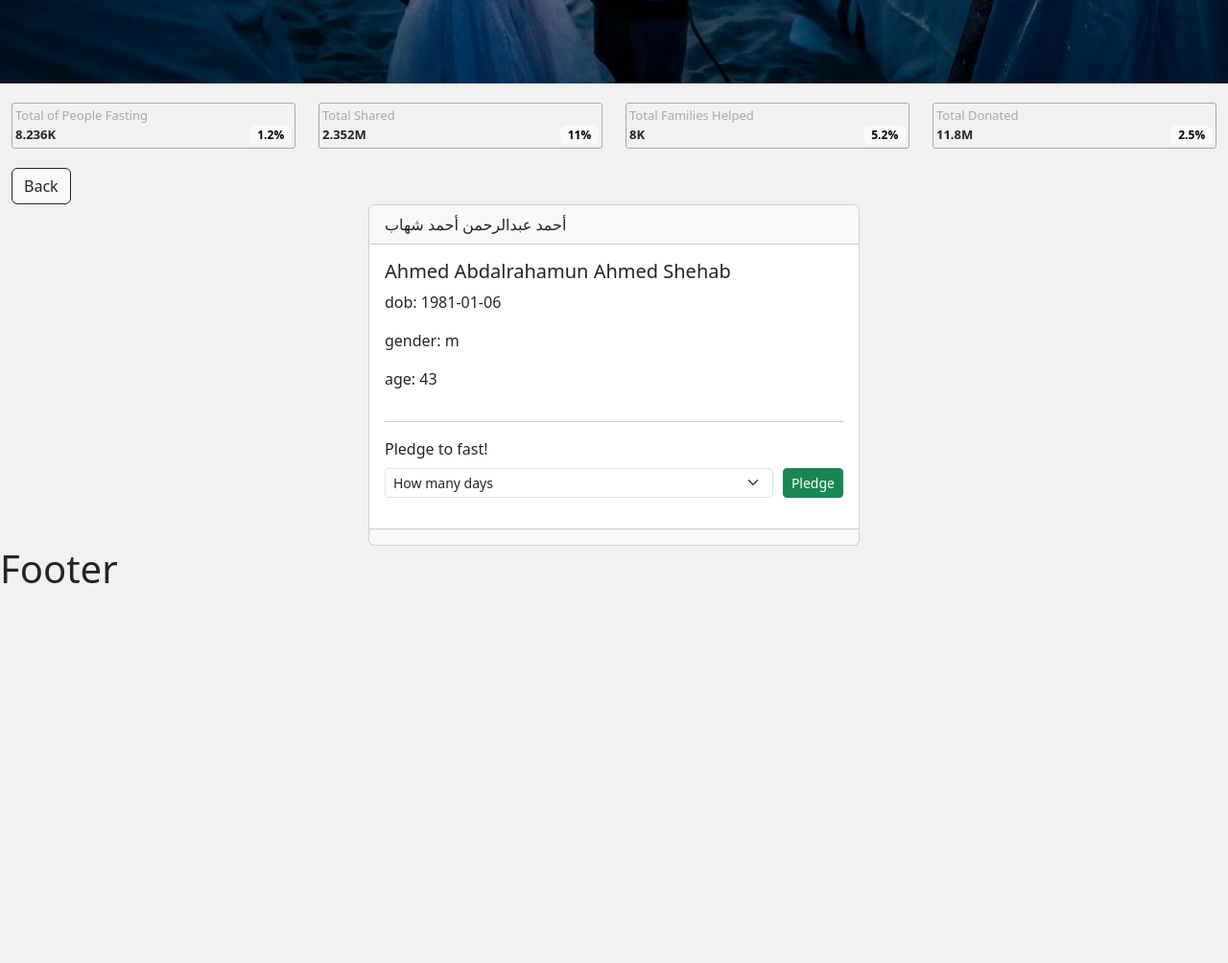
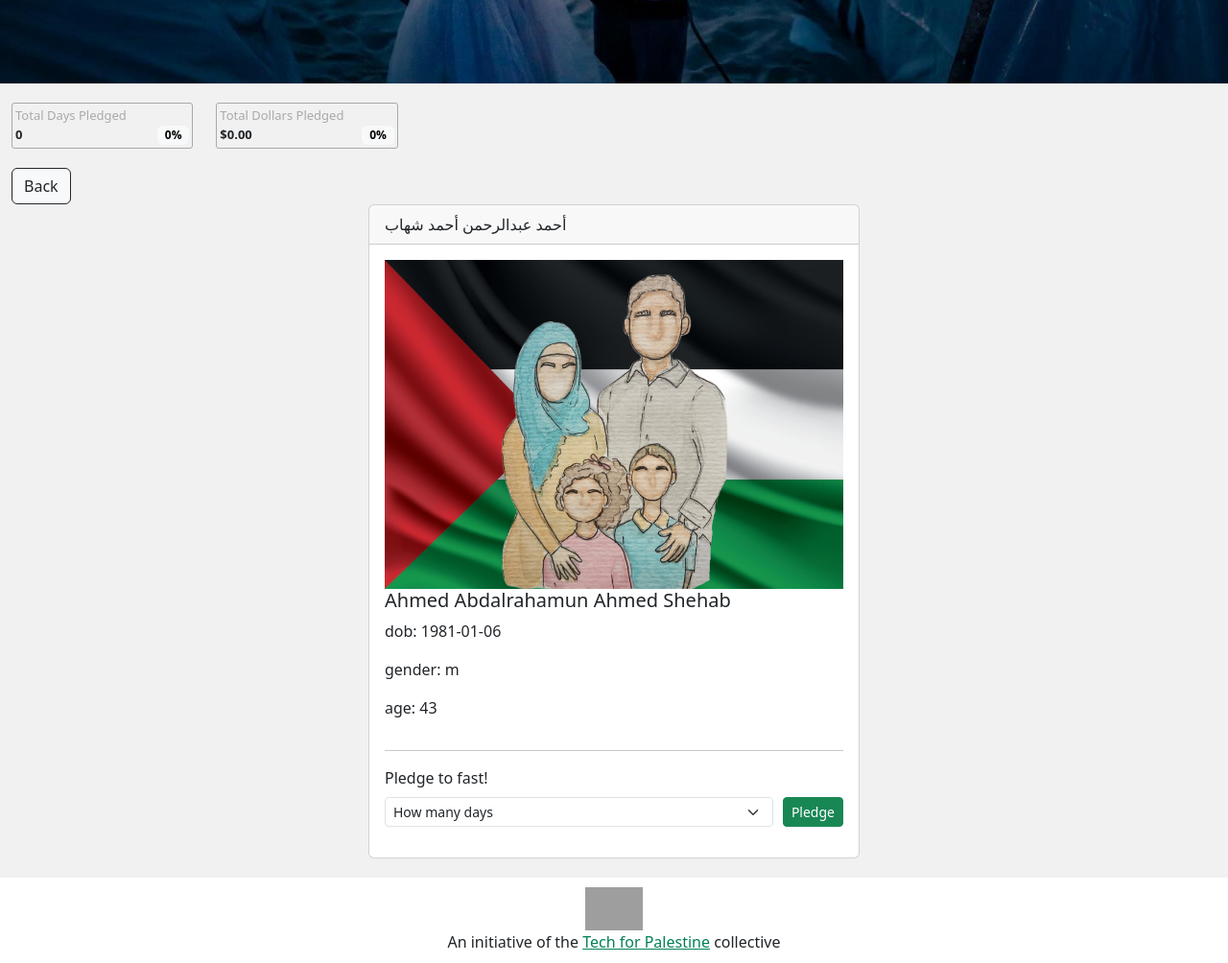
Before and after one commit to mhyder1/unity-fast-html, a plain HTML site: page profile.html in a window 1280 px wide. Shown: the part 413-1417 px from the top of the page at 96% size. Before the commit the page ends 1038 px from the top, so only its background shows below. Drawn offline with nearby package versions, Linux system fonts and the light colour scheme; grey boxes are pictures that could not be loaded.

Commit message:
added images

```diff
--- a/profile.html
+++ b/profile.html
@@ -29,39 +29,21 @@
           <p>starting March 11th</p>
         </div>
         <div class="row stats">
-          <div class="col-sm-6 col-lg-3">
+          <div class="col-sm-6 col-lg-2">
             <div class="stat">
-              <p class="stat-title">Total of People Fasting</p>
+              <p class="stat-title">Total Days Pledged</p>
               <section class="stat-numbers">
-                <span class="stat-number">8.236K</span
-                ><span class="badge text-bg-light">1.2%</span>
+                <span class="stat-number">0</span
+                ><span class="badge text-bg-light">0%</span>
               </section>
             </div>
           </div>
-          <div class="col-sm-6 col-lg-3">
+          <div class="col-sm-6 col-lg-2">
             <div class="stat">
-              <p class="stat-title">Total Shared</p>
+              <p class="stat-title">Total Dollars Pledged</p>
               <section class="stat-numbers">
-                <span class="stat-number">2.352M</span
-                ><span class="badge text-bg-light">11%</span>
-              </section>
-            </div>
-          </div>
-          <div class="col-sm-6 col-lg-3">
-            <div class="stat">
-              <p class="stat-title">Total Families Helped</p>
-              <section class="stat-numbers">
-                <span class="stat-number">8K</span
-                ><span class="badge text-bg-light">5.2%</span>
-              </section>
-            </div>
-          </div>
-          <div class="col-sm-6 col-lg-3">
-            <div class="stat">
-              <p class="stat-title">Total Donated</p>
-              <section class="stat-numbers">
-                <span class="stat-number">11.8M</span
-                ><span class="badge text-bg-light">2.5%</span>
+                <span class="stat-number">$0.00</span
+                ><span class="badge text-bg-light">0%</span>
               </section>
             </div>
           </div>
@@ -72,6 +54,13 @@
         <div class="card card-profile">
           <div class="card-header">أحمد عبدالرحمن أحمد شهاب</div>
           <div class="card-body card-details-body">
+            <div class="family-img">
+              <img
+                src="images/family_color.webp"
+                class="card-img-top"
+                alt="..."
+              />
+            </div>
             <h5 class="card-title">Ahmed Abdalrahamun Ahmed Shehab</h5>
             <p class="card-text">dob: 1981-01-06</p>
             <p class="card-text">gender: m</p>
@@ -126,10 +115,22 @@
               </div>
             </form>
           </div>
-          <div class="card-footer"></div>
+          <!-- <div class="card-footer"></div> -->
         </div>
-        <h1>Footer</h1>
       </div>
+      <footer class="tfp-logo">
+        <img
+          src="https://data.techforpalestine.org/img/logo.svg"
+          alt="tech for palestine logo"
+        />
+        <span
+          >An initiative of the
+          <a class="link" href="https://techforpalestine.org/" target="_blank"
+            >Tech for Palestine</a
+          >
+          collective</span
+        >
+      </footer>
     </div>
   </body>
 </html>
--- a/styles.css
+++ b/styles.css
@@ -95,6 +95,7 @@ body {
     justify-content: center;
     padding: 10px;
     background-color: white;
+    margin-top: 20px;
   }
 
   footer img {
@@ -154,6 +155,21 @@ body {
     color: white;
   }
 
+  .family-img {
+    background-image: url(images/flag.jpg);
+    background-size: cover;
+    overflow: hidden;
+  }
+
+  .family-img img{
+    width: 50%;
+    margin: 0 auto;
+    display: block;
+    position: relative;
+    top: 12px;
+
+  }
+
   /* Desktop */
   @media (min-width: 768px) {
     .header h1 {
```
Also changed, not shown: home.html (+49 -2 lines), images/family.webp (added), images/family_color.webp (added), images/flag.jpg (added).
